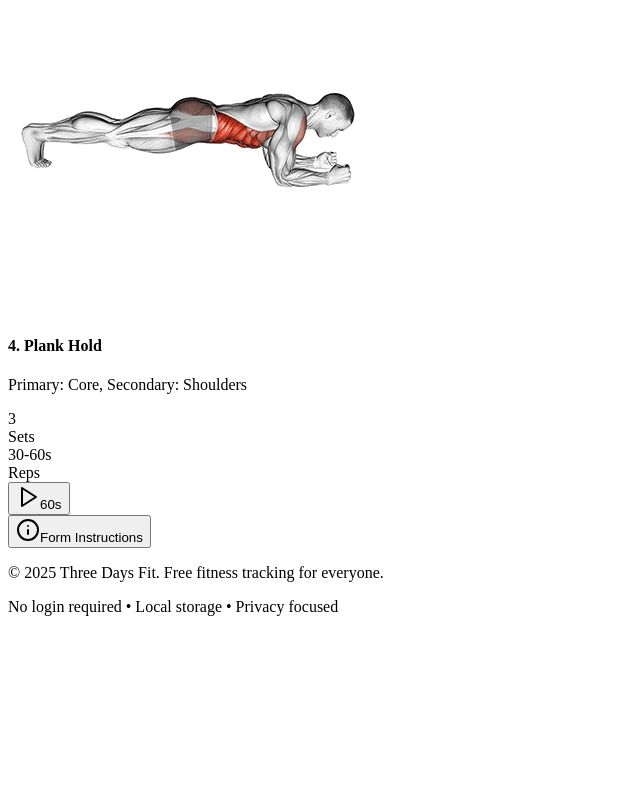
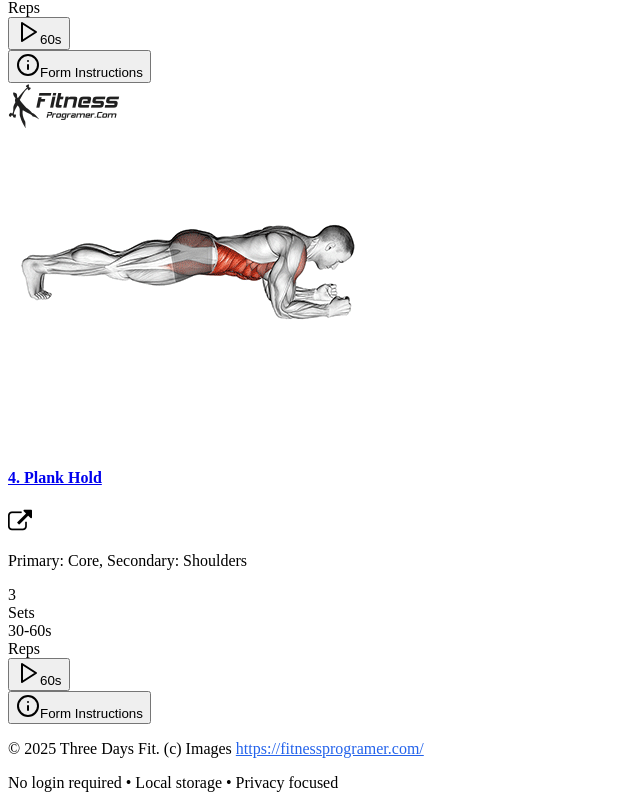
Before and after one commit to artemu78/threedaysfit, a React (Vite) app in the folder client/: page /back in a window 1280 px wide. Shown: the part 4993-5801 px from the top of the page, without its empty margins (0-640 px from the left). Before the commit the page ends 5625 px from the top, so only its background shows below. Built offline with nearby package versions, Linux system fonts and the light colour scheme; a web font is replaced by a local one.

Commit message:
Add exercises external link

```diff
--- a/client/src/App.tsx
+++ b/client/src/App.tsx
@@ -17,7 +17,8 @@ function App() {
           <footer className="bg-card border-t border-border mt-12">
             <div className="max-w-7xl mx-auto px-4 sm:px-6 lg:px-8 py-6">
               <div className="text-center text-muted-foreground">
-                <p>&copy; 2025 Three Days Fit. Free fitness tracking for everyone.</p>
+                <p>&copy; 2025 Three Days Fit. (c) Images <a href="https://fitnessprogramer.com/" target="_blank" rel="noopener noreferrer" style={{ color: "var(--primary)"}}>https://fitnessprogramer.com/</a></p>
+
                 <p className="text-sm mt-1">No login required • Local storage • Privacy focused</p>
               </div>
             </div>
--- a/client/src/components/exercise-card.tsx
+++ b/client/src/components/exercise-card.tsx
@@ -116,9 +116,12 @@ export default function ExerciseCard({ exercise, index }: ExerciseCardProps) {
             data-testid={`exercise-image-${index}`}
           />
           <div className="flex-1">
+            <a href={exercise.details || '#'} target="_blank" rel="noopener noreferrer" className="hover:underline flex gap-2 items-baseline">
               <h4 className="text-lg font-semibold mb-2" data-testid={`exercise-name-${index}`}>
                 {index + 1}. {exercise.name}
               </h4>
+              <img src="./images/external-link-symbol.png" alt="External link" className="w-4 h-4" />
+            </a>
             <p className="text-muted-foreground mb-3" data-testid={`exercise-muscles-${index}`}>
               Primary: {exercise.primaryMuscles}
               {exercise.secondaryMuscles && `, Secondary: ${exercise.secondaryMuscles}`}
@@ -140,8 +143,7 @@ export default function ExerciseCard({ exercise, index }: ExerciseCardProps) {
                     variant={isTimerComplete ? "default" : isTimerActive ? "secondary" : "outline"}
                     size="sm"
                     onClick={timeLeft === 0 ? startTimer : isTimerActive ? pauseTimer : startTimer}
-                    className={`w-full h-10 flex flex-col items-center justify-center relative overflow-hidden transition-all duration-300 ${
-                      isTimerComplete
+                    className={`w-full h-10 flex flex-col items-center justify-center relative overflow-hidden transition-all duration-300 ${isTimerComplete
                         ? "bg-green-500 hover:bg-green-600 text-white animate-pulse"
                         : isTimerActive
                           ? "bg-yellow-500 hover:bg-yellow-600 text-white"
@@ -160,7 +162,7 @@ export default function ExerciseCard({ exercise, index }: ExerciseCardProps) {
                         <Play className="w-3 h-3" />
                       ) : (
                         <Pause className="w-3 h-3" />
-                      ) }
+                      )}
                       <span className="font-bold text-xs">
                         {timeLeft > 0 ? formatTime(timeLeft) : exercise.rest}
                       </span>
```
Also changed, not shown: client/public/images/external-link-symbol.png (added). Lines whose indentation alone changed are shown as unchanged.
